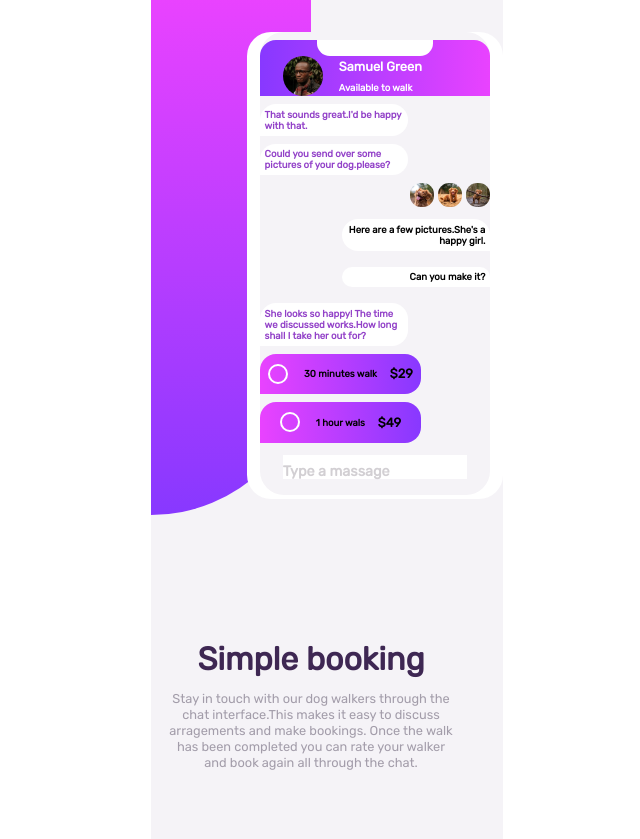
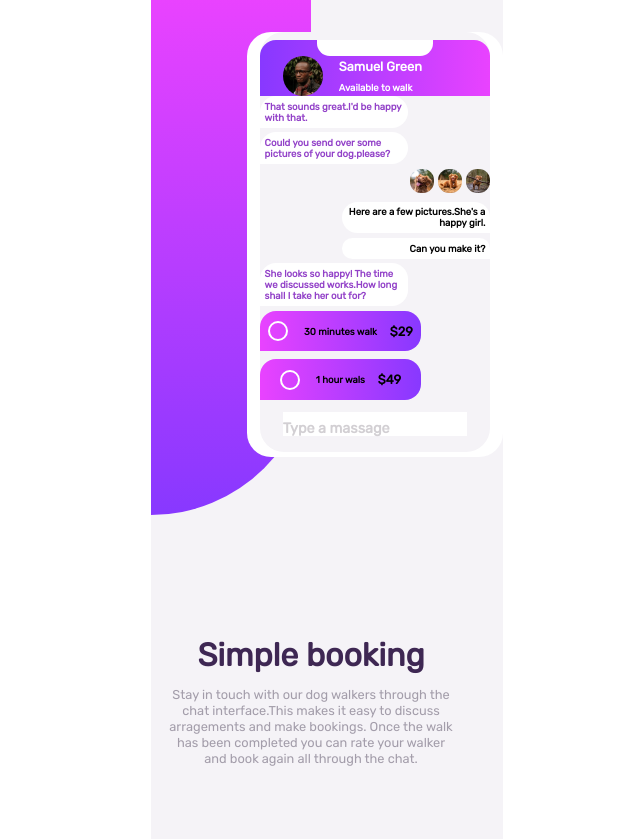
Before and after one commit to Savindushehan/Chat-app-CSS-illustration, a plain HTML site: page index.html in a window 1280 px wide. Shown: the whole page, without its empty margins (313-953 px from the left). Drawn offline with Linux system fonts and the light colour scheme; a web font is replaced by a local one.

Commit message:
massage marging changed

```diff
--- a/CSS/style.css
+++ b/CSS/style.css
@@ -225,7 +225,7 @@ body{
         margin-left: 6rem;
     }
     .about{
-        margin-top: 1rem;
+        margin-top: 0.5rem;
         justify-content: center;
         align-items: center;
         width: 18rem;
@@ -241,13 +241,19 @@ body{
     }
     .row2 .line1{
         font-size: 0.6rem;
+        margin-bottom: 0.3rem;
+        margin-top: 0;
     }
     .row2 .line4{
         font-size: 0.6rem;
+        margin-bottom: 0.3rem;
+        margin-top: 0;
     }
     .row2 .line3 img{
         width: 1.5rem;
         height: 1.5rem;
+        margin-bottom: 0.3rem;
+        margin-top: 0;
     }
     .line7{
         padding: 0;
```
